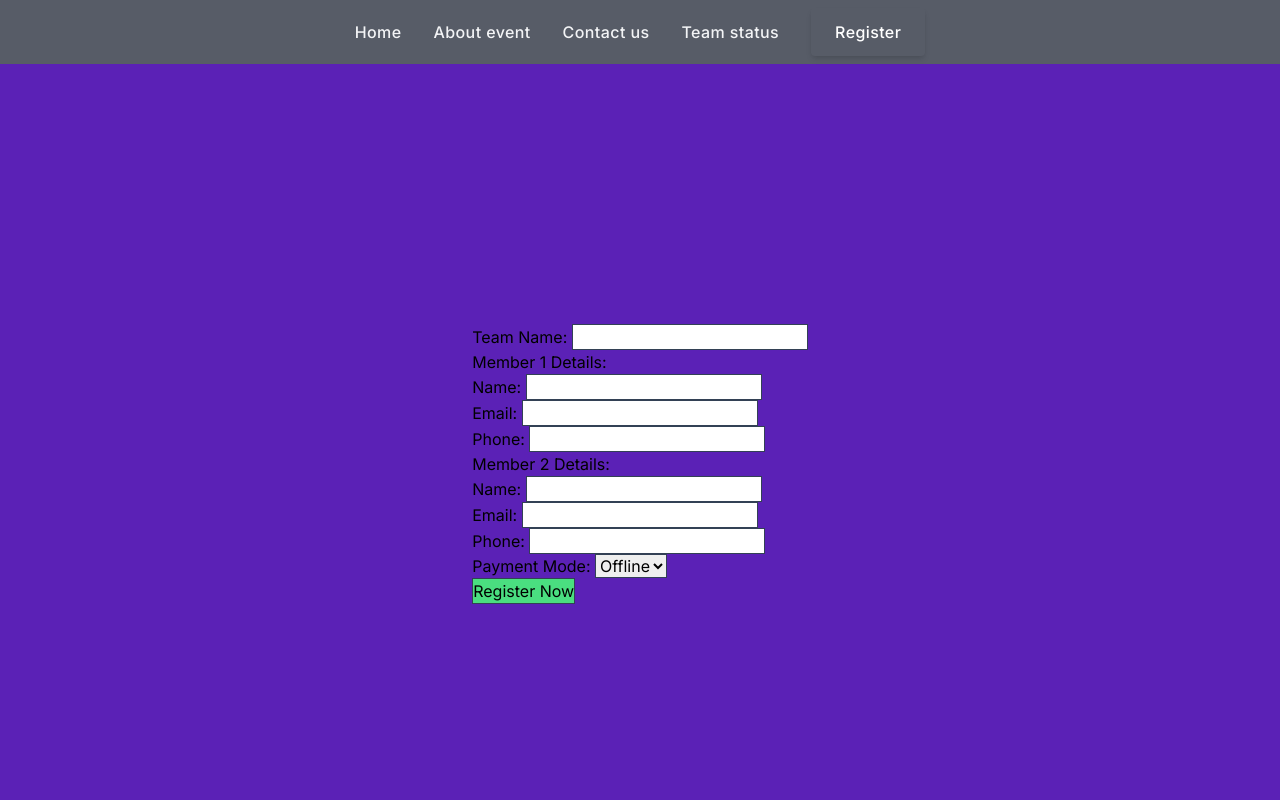
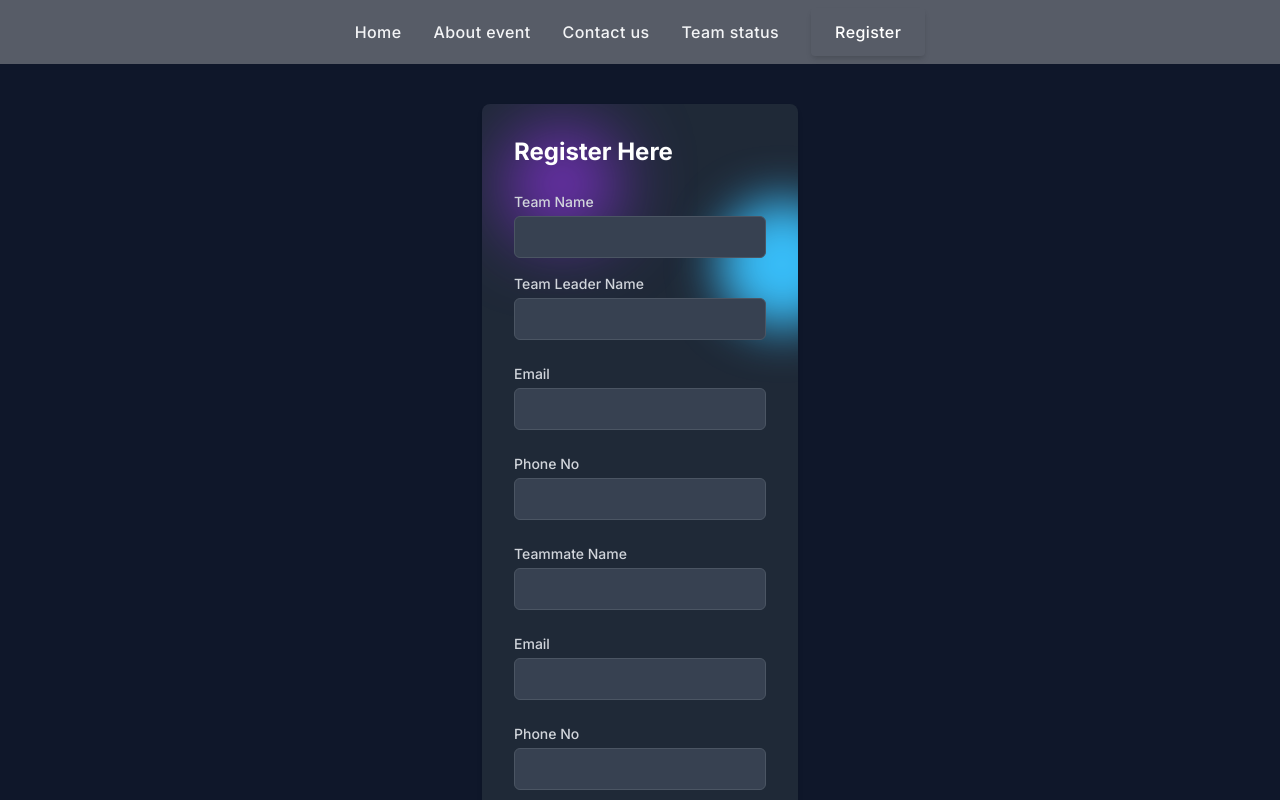
Before and after one commit to Sreyasree-001/Kodikas2k24, a Next.js app: page /register in a window 1280 px wide. Shown: the top 800 px of the page. Built offline with nearby package versions, Linux system fonts and the light colour scheme.

Commit message:
Register Section done

```diff
--- a/src/app/Components/AboutEvent.jsx
+++ b/src/app/Components/AboutEvent.jsx
@@ -1,5 +1,6 @@
 const AboutEvent = () => {
     return (
+
       <div className="px-4 py-16 mx-auto sm:max-w-xl md:max-w-full lg:max-w-screen-xl md:px-20 lg:px-5 lg:py-50 bg-[url('/bg2.jpg')] bg-cover flex flex-col items-center justify-center">
         <div className="max-w-xl mb-10 md:mx-auto sm:text-center lg:max-w-2xl md:mb-12">
           <div>
--- a/src/app/page.js
+++ b/src/app/page.js
@@ -12,9 +12,11 @@ export default function Home() {
       <div className='fixed md:self-center'><Navbar/></div>
       <div className=''>
       <Header/>
+
       </div>
       <AboutUs/>
       <Contact/>
+
       <footer className="flex items-center justify-center py-4 border-t mt-10">
         <p className="text-gray-500">© All rights reserved.</p>
       </footer>
--- a/src/app/register/page.js
+++ b/src/app/register/page.js
@@ -43,51 +43,70 @@ export default function register() {
     return (
         <>
             <Navbar/>
-            <main className="bg-violet-800 flex flex-col items-center justify-center min-h-screen py-10">
+            <main className="bg-slate-900 flex flex-col items-center justify-center min-h-screen py-10">
+                <div class="mx-auto relative overflow-hidden z-10 bg-gray-800 p-8 rounded-lg shadow-md before:w-24 before:h-24 before:absolute before:bg-purple-600 before:rounded-full before:-z-10 before:blur-2xl after:w-32 after:h-32 after:absolute after:bg-sky-400 after:rounded-full after:-z-10 after:blur-xl after:top-24 after:-right-12">
+                <h2 class="text-2xl font-bold text-white mb-6">Register Here</h2>
                 <form>
+                    <div className="mb-4">
+                        <label htmlFor="username" className="block text-sm font-medium text-gray-300">Team Name</label>
+                        <input className="mt-1 p-2 w-full bg-gray-700 border border-gray-600 rounded-md text-white" id="username" type="text" name="teamname" onChange={handleChange}></input>
+                    </div>
+
+                        <div>
+                            <label htmlFor="name" className="block text-sm font-medium text-gray-300">Team Leader Name </label>
+                            <input className="mt-1 p-2 w-full bg-gray-700 border border-gray-600 rounded-md text-white" id="name1" type="text" name="name1" onChange={handleChange}></input>
+                        </div><br></br>
+                        <div>
+                            <label htmlFor="email" className="block text-sm font-medium text-gray-300">Email</label>
+                            <input className="mt-1 p-2 w-full bg-gray-700 border border-gray-600 rounded-md text-white" id="email1" type="email" name="email1" onChange={handleChange}></input>
+                        </div><br></br>
+                        <div>
+                            <label htmlFor="phone" className="block text-sm font-medium text-gray-300">Phone No</label>
+                            <input className="mt-1 p-2 w-full bg-gray-700 border border-gray-600 rounded-md text-white" id="phone1" type="number" name="phone1" onChange={handleChange}></input>
+                        </div><br></br>
+
+
+                        <div>
+                            <label htmlFor="name" className="block text-sm font-medium text-gray-300">Teammate Name</label>
+                            <input className="mt-1 p-2 w-full bg-gray-700 border border-gray-600 rounded-md text-white" id="name2" type="text" name="name2" onChange={handleChange}></input>
+                        </div><br></br>
+                        <div>
+                            <label htmlFor="email" className="block text-sm font-medium text-gray-300">Email</label>
+                            <input className="mt-1 p-2 w-full bg-gray-700 border border-gray-600 rounded-md text-white" id="email2" type="email" name="email2" onChange={handleChange}></input>
+                        </div><br></br>
+                        <div>
+                            <label htmlFor="phone" className="block text-sm font-medium text-gray-300">Phone No</label>
+                            <input className="mt-1 p-2 w-full bg-gray-700 border border-gray-600 rounded-md text-white" id="phone2" type="number" name="phone2" onChange={handleChange}></input>
+                        </div>
+                        <br></br>
                     <div>
-                        <label htmlFor="username">Team Name: </label>
-                        <input className="border border-slate-700" id="username" type="text" name="teamname" onChange={handleChange}></input>
-                    </div>
-                    <div>
-                        Member 1 Details:
-                        <div>
-                            <label htmlFor="name">Name: </label>
-                            <input className="border border-slate-700" id="name1" type="text" name="name1" onChange={handleChange}></input>
-                        </div>
-                        <div>
-                            <label htmlFor="email">Email: </label>
-                            <input className="border border-slate-700" id="email1" type="email" name="email1" onChange={handleChange}></input>
-                        </div>
-                        <div>
-                            <label htmlFor="phone">Phone: </label>
-                            <input className="border border-slate-700" id="phone1" type="number" name="phone1" onChange={handleChange}></input>
-                        </div>
-                    </div>
-                    <div>
-                        Member 2 Details:
-                        <div>
-                            <label htmlFor="name">Name: </label>
-                            <input className="border border-slate-700" id="name2" type="text" name="name2" onChange={handleChange}></input>
-                        </div>
-                        <div>
-                            <label htmlFor="email">Email: </label>
-                            <input className="border border-slate-700" id="email2" type="email" name="email2" onChange={handleChange}></input>
-                        </div>
-                        <div>
-                            <label htmlFor="phone">Phone: </label>
-                            <input className="border border-slate-700" id="phone2" type="number" name="phone2" onChange={handleChange}></input>
-                        </div>
-                    </div>
-                    <div>
-                        <label htmlFor="payment">Payment Mode: </label>
-                        <select className="border border-slate-700" name="mode" onChange={handleChange}>
+                        <label htmlFor="payment" className="bg-gradient-to-r from-purple-600 via-purple-400 to-blue-500 text-white px-4 py-2 font-bold rounded-md hover:opacity-80">
+                        Payment Mode
+                        </label>
+                        <br></br>
+                        <br></br>
+                        <select className="bg-gradient-to-r from-purple-600 via-purple-400 to-blue-500 text-white px-4 py-2 font-bold rounded-md hover:opacity-80" name="mode" onChange={handleChange}>
                             <option value="offline">Offline</option>
                             <option value="online">Online</option>
                         </select>
                     </div>
-                    <button className="border border-slate-700 bg-green-400" type="submit" onClick={handleSubmit}>Register Now</button>
+                    <br></br>
+                    <button className="group relative inline-flex items-center justify-center p-0.5 mb-2 mr-2 text-sm font-medium text-gray-900 rounded-lg group bg-gradient-to-br from-purple-500 to-pink-500 group-hover:from-purple-500 group-hover:to-pink-500 hover:text-white dark:text-white focus:ring-4 focus:outline-none focus:ring-purple-200 dark:focus:ring-purple-800" type="submit" onClick={handleSubmit}>
+                    <span className="relative px-5 py-2.5 transition-all ease-in duration-200 bg-white dark:bg-gray-900 rounded-md group-hover:bg-opacity-0">
+                    Register
+                    </span>
+                    <div className="ease-in duration-300 opacity-0 group-hover:block group-hover:opacity-100 transition-all">
+                    <div className="ease-in-out duration-500 -translate-y-4 pointer-events-none transition-all group-hover:-translate-y-16 absolute left-1/2 z-50 flex -translate-x-1/2 flex-col items-center rounded-sm text-center text-sm text-slate-300 before:-top-2">
+                    <div class="rounded-sm bg-black py-1 px-2">
+                    <p class="whitespace-nowrap">Click Here!</p>
+                    </div>
+                    <div
+                    className="h-0 w-fit border-l-8 border-r-8 border-t-8 border-transparent border-t-black"></div>
+                    </div>
+                    </div>
+                    </button>
                 </form>
+                </div>
             </main>
         </>
     )
```
